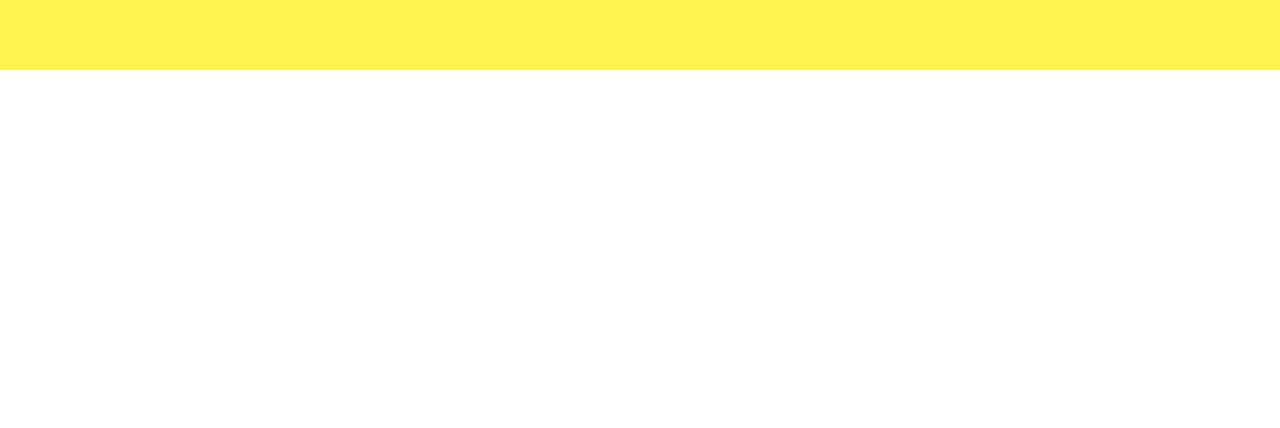
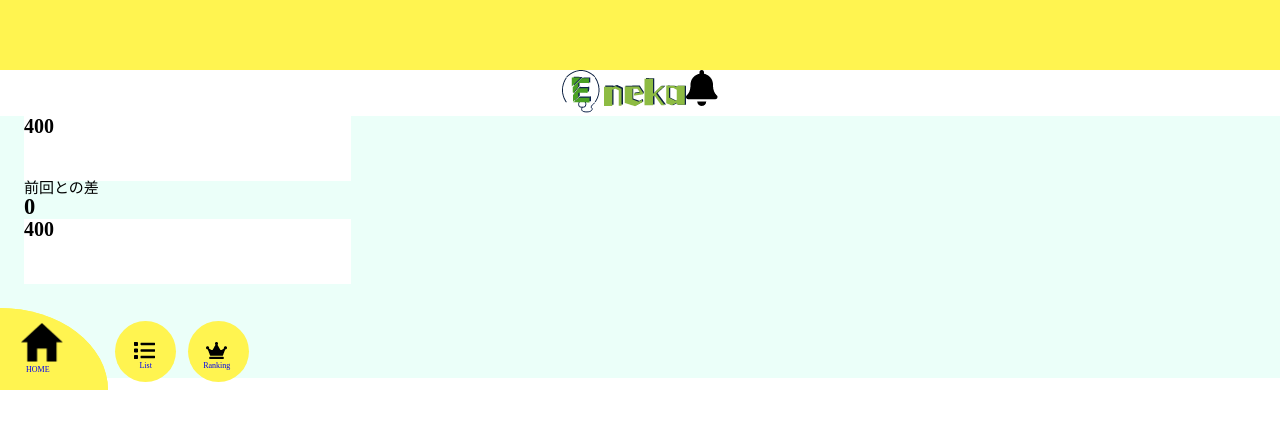
Before and after one commit to takasufs/-, a plain HTML site: page ranking/index.html in a window 1280 px wide. Drawn offline with nearby package versions, Linux system fonts and the light colour scheme; some packages are replaced by stand-ins of ours.

Commit message:
rankingページコーディング
rankingページコーディング

```diff
--- a/ranking/index.html
+++ b/ranking/index.html
@@ -12,13 +12,73 @@
     <header class="header">
 
     </header>
-    <main class="main">
-    </main>
-    <footer class="footer">
-        <script src="https://code.jquery.com/jquery-3.6.1.min.js"></script>
-        <script src="/js/record.js"></script>
-    </footer>
+    <div class="header__inner">
+        <nav class="header__nav">
+            <ul class="header__nav__gnav">
+                <li class="header__nav__gnav__item"><a href="#" class="header__nav__gnav__item__link"><img
+                            src="/images/comon/app_icon_demo.png" alt="" class="header__nav__gnav__item__icon"></a>
+                </li>
+                <li class="header__nav__gnav__item"><a href="#" class="header__nav__gnav__item__link"><img
+                            src="/images/comon/header_bell_icon.png" alt=""
+                            class="header__nav__gnav__item__bell"></a></li>
+            </ul>
+        </nav>
+    </div>
+</header>
 
-
+<main class="main">
+    <div class="main__inner">
+        <div class="main__rec">
+            <!-- 前回の記録 -->
+            <div class="main__recーlast rec">
+                <h4 class="main__recーlast__ttl rec__ttl"><span class="h4">400</span></h4>
+            </div>
+            <!-- 前回と今回の差 -->
+            <div class="main__rec__compar">
+                <p class="main__rec__compar__txt">前回との差</p>
+                <h2 class="main__rec__compar__valu">0</h2>
+            </div>
+            <!-- 今回の記録 -->
+            <div class="main__recーnow rec">
+                <h4 class="main__recーnow__ttl rec__ttl"><span class="h4">400</span></h4>
+            </div>
+            <!-- <img src= "/images/ranking/arrow_big_up.png" alt="" class="main__rec__arrow-bck"> -->
+        </div>
+    </div>
+</main>
+<footer class="footer">
+    <div class="footer__inner">
+        <nav class="footer__nav">
+            <ul class="footer__nav__gnav">
+                <!-- HOME -->
+                <li class="footer__nav__gnav__item gnav01">
+                    <a href="#" class="footer__nav__gnav__item__link gnav01__link">
+                        <img src="/images/comon/footer_nav_icon_HOME.png" alt=""
+                            class="footer__nav__gnav__item__img gnav01__img"><br>
+                        <p class="footer__nav__gnav__item__txt gnav01__txt small">HOME</p>
+                    </a>
+                </li>
+                <!-- LIST -->
+                <li class="footer__nav__gnav__item gnav02">
+                    <a href="#" class="footer__nav__gnav__item__link gnav02__link">
+                        <img src="/images/comon/footer_nav_icon_List.png" alt=""
+                            class="footer__nav__gnav__item__img gnav02__img"><br>
+                        <p class="footer__nav__gnav__item__txt gnav02__txt small">List</p>
+                    </a>
+                </li>
+                <!-- RANKING -->
+                <li class="footer__nav__gnav__item gnav03">
+                    <a href="#" class="footer__nav__gnav__item__link gnav03__link">
+                        <img src="/images/comon/footer_nav_icon_Ranking.png" alt=""
+                            class="footer__nav__gnav__item__img gnav03__img"><br>
+                        <p class="footer__nav__gnav__item__txt gnav03__txt small">Ranking</p>
+                    </a>
+                </li>
+            </ul>
+        </nav>
+    </div>
+    <script src="https://code.jquery.com/jquery-3.6.1.min.js"></script>
+    <script src="/js/record.js"></script>
+</footer>
 </body>
 </html>
--- /dev/null
+++ b/scss/_ranking.scss
@@ -0,0 +1,40 @@
+.main{
+    &__inner{
+
+    }
+    &__rec{
+        &-last{
+            &__ttl{
+
+            }
+        }
+        &-last::before{
+            content: "前回の記録";
+        }
+        &_compar{
+            &__txt{
+
+            }
+            &__valu{
+
+            }
+        }
+        &-now{
+            &__ttl{
+
+            }
+        }
+        &-now::before{
+            content: "前回の記録";
+        }
+    }
+    .rec{
+        width: 327px;
+        height: 65px;
+        background-color: #fff;
+        &__ttl{
+
+        }
+    }
+
+}
--- a/scss/style.scss
+++ b/scss/style.scss
@@ -6,3 +6,5 @@
 @use "../scss/index";
 
 @use "../scss/record";
+
+@use "../scss/ranking";
```
Also changed, not shown: css/style.css, css/style.min.css.
